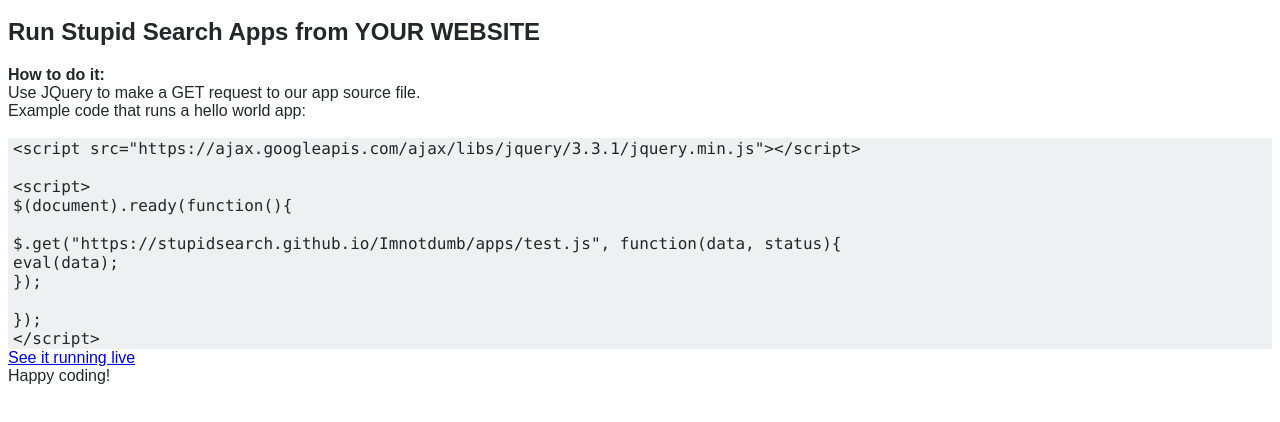
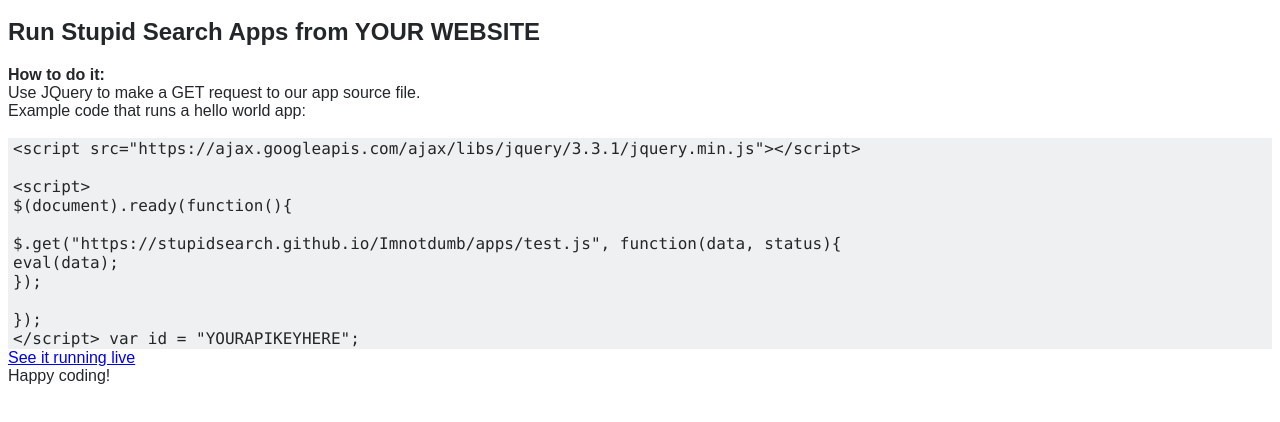
Before and after one commit to StupidSearch/Imnotdumb, a plain HTML site: page apps/api/index.html in a window 1280 px wide. Shown: the part 48-470 px from the top of the page. Drawn offline with Linux system fonts and the light colour scheme.

Commit message:
Update index.html

```diff
--- a/apps/api/index.html
+++ b/apps/api/index.html
@@ -27,6 +27,7 @@ $(document).ready(function(){<br><br>
    <br>
 });<br>
 &lt;/script&gt;
+var id = "YOURAPIKEYHERE";
 </code>
 <a href='jquery-test-code'>See it running live</a><br>
 Happy coding!
```
